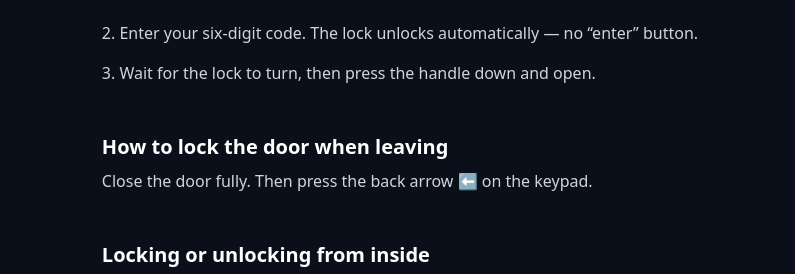
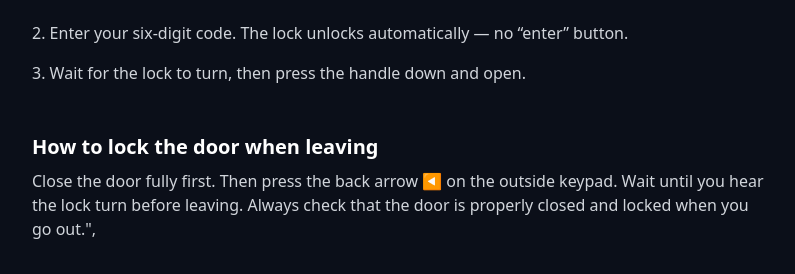
Before and after one commit to russo0/borealone, a plain HTML site: page arrival/index.html in a window 1280 px wide. Shown: the part 782-1056 px from the top of the page, without its empty margins (240-1035 px from the left). Drawn offline with nearby package versions, Linux system fonts and the light colour scheme; grey boxes are pictures that could not be loaded.

Commit message:
Update index.html

```diff
--- a/arrival/index.html
+++ b/arrival/index.html
@@ -83,7 +83,8 @@
         <section class="mb-12">
             <h2 id="lock-title" class="text-xl font-bold text-white mb-2">How to lock the door when leaving</h2>
             <p id="lock-text" class="text-gray-300">
-                Close the door fully. Then press the back arrow &#11013; on the keypad.
+                Close the door fully first. Then press the back arrow ◀ on the outside keypad. Wait until you hear the lock turn before leaving. Always check that the door is properly closed and locked when you go out.",
+
             </p>
         </section>
 
@@ -174,7 +175,7 @@
             step2Text: "2. Enter your six‑digit code. The lock unlocks automatically — no “enter” button.",
             step3Text: "3. Wait for the lock to turn, then press the handle down and open.",
             lockTitle: "How to lock the door when leaving",
-            lockText: "Close the door fully. Then press the back arrow ◀ on the keypad.",
+            lockText: "Close the door fully first. Then press the back arrow ◀ on the outside keypad. Wait until you hear the lock turn before leaving. Always check that the door is properly closed and locked when you go out.",
             insideTitle: "Locking or unlocking from inside",
             insideText: "Press the centre of the round knob above the handle.",
             helpTitle: "Need assistance?",
@@ -191,7 +192,7 @@
             step2Text: "2. Digite seu código. A fechadura destranca automaticamente — não existe botão “enter”.",
             step3Text: "3. Aguarde a fechadura girar, pressione a maçaneta para baixo e abra.",
             lockTitle: "Como trancar ao sair",
-            lockText: "Feche a porta completamente. Depois pressione a seta ◀ no teclado.",
+            llockText: "Feche a porta completamente primeiro. Depois pressione a seta ◀ no teclado externo. Aguarde até ouvir a fechadura girar antes de sair. Sempre verifique se a porta está bem fechada e trancada ao sair.",
             insideTitle: "Trancar ou destrancar por dentro",
             insideText: "Pressione o centro do botão redondo acima da maçaneta.",
             helpTitle: "Precisa de assistência?",
@@ -208,7 +209,7 @@
             step2Text: "2. Ange din kod. Låset öppnas automatiskt — ingen “enter”-knapp.",
             step3Text: "3. Vänta tills låset vrider sig, tryck ned handtaget och öppna.",
             lockTitle: "Hur man låser när man lämnar",
-            lockText: "Stäng dörren helt. Tryck sedan på pilen ◀ på knappsatsen.",
+            lockText: "Stäng dörren helt först. Tryck sedan på pilen ◀ på knappsatsen utanför. Vänta tills du hör låset vrida sig innan du går. Kontrollera alltid att dörren är ordentligt stängd och låst när du går ut.",
             insideTitle: "Låsa eller låsa upp från insidan",
             insideText: "Tryck på mitten av den runda knoppen ovanför handtaget.",
             helpTitle: "Behöver du assistans?",
@@ -225,7 +226,8 @@
             step2Text: "2. Introduce tu código. La cerradura se abrirá automáticamente — no hay botón “enter”.",
             step3Text: "3. Espera a que la cerradura gire, luego presiona la manija hacia abajo y abre.",
             lockTitle: "Cómo cerrar la puerta al salir",
-            lockText: "Cierra la puerta completamente. Luego presiona la flecha ◀ en el teclado.",
+            <p id="lock-text" class="text-gray-300"></p>
+            lockText: "Cierra la puerta completamente primero. Luego presiona la flecha ◀ en el teclado exterior. Espera hasta escuchar que la cerradura gira antes de salir. Comprueba siempre que la puerta esté bien cerrada y bloqueada al salir.",
             insideTitle: "Cerrar o abrir desde dentro",
             insideText: "Presiona el centro del botón redondo sobre la manija.",
             helpTitle: "¿Necesitas asistencia?",
```
